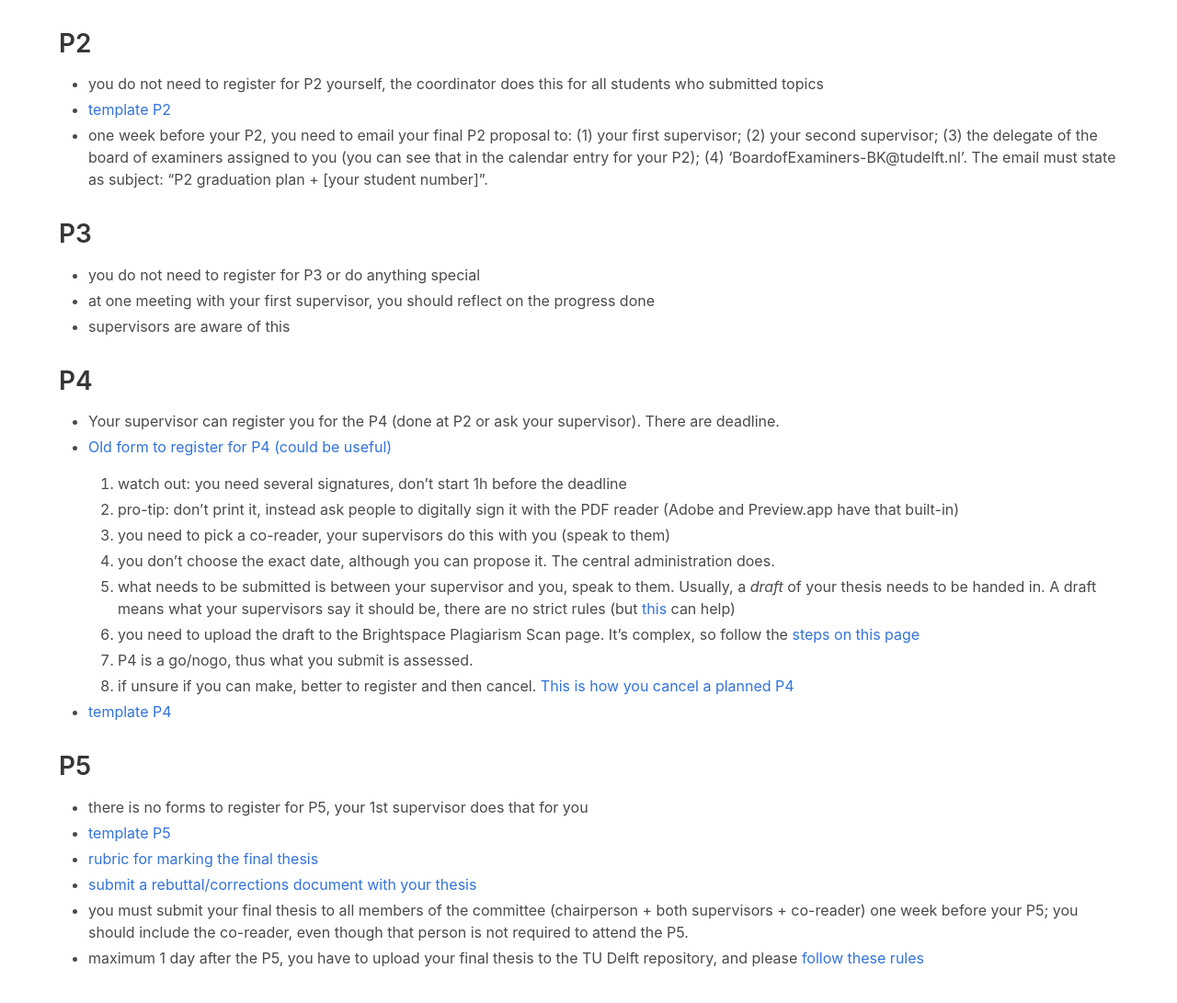
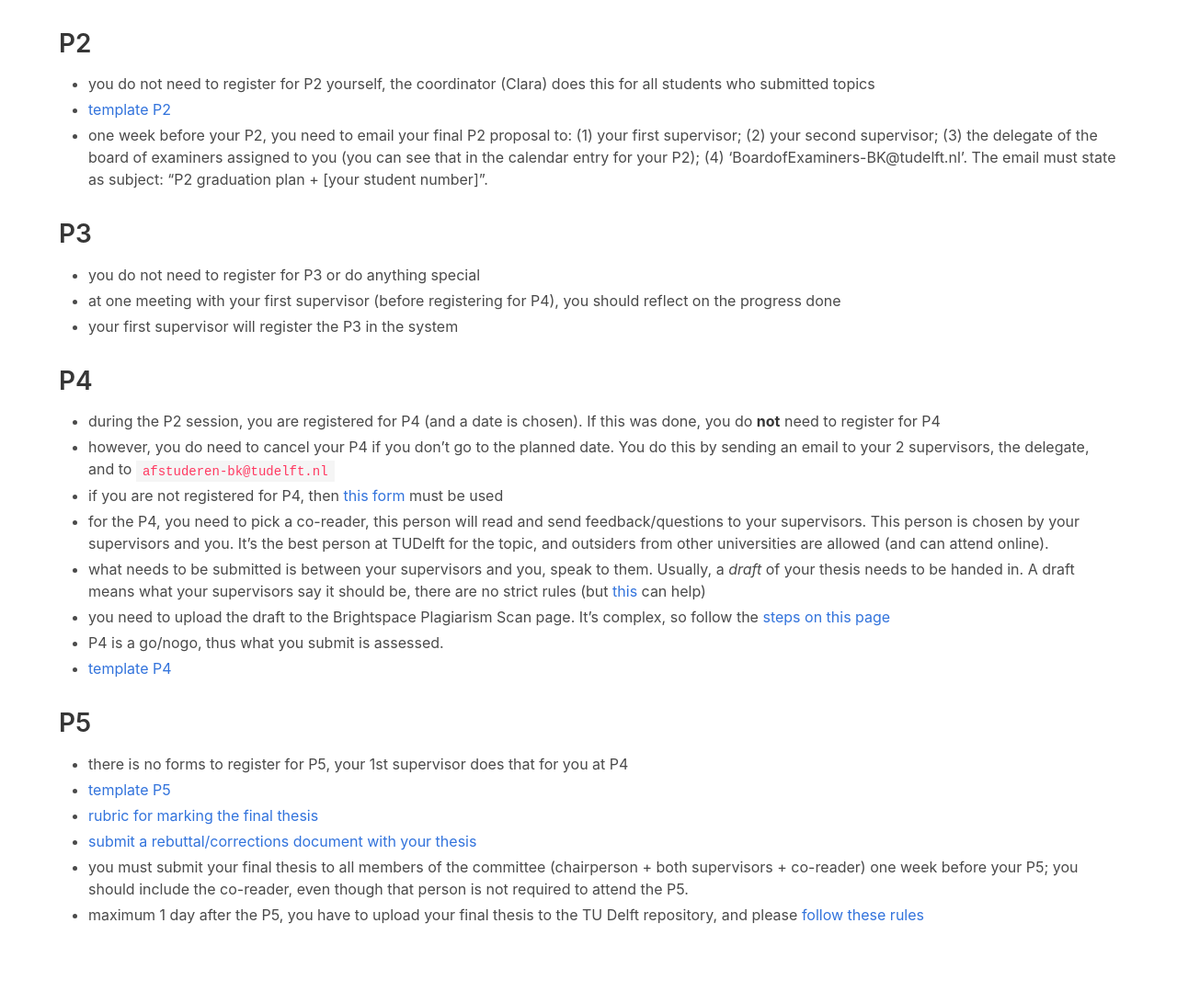
Before and after one commit to tudelft3d/geo2020, a Jekyll site: the page built from rules/index.md, in a window 1280 px wide and 1400 px high, scrolled down 1099 px. Shown: the part 298-1389 px from the top of the window at 92% size. Built offline with Jekyll 4.4.1, drawn with Linux system fonts in a browser that asks for light colours; nearby versions of some CDN libraries; after the commit the page ends 2452 px from its top, so only the background shows below that.

Commit message:
Improve info about P4 and P5 for students and staff

```diff
--- a/rules/index.md
+++ b/rules/index.md
@@ -34,7 +34,7 @@ Even if it takes you 2 years to complete, the rules that applied when you starte
 
 ## P2
 
-- you do not need to register for P2 yourself, the coordinator does this for all students who submitted topics
+- you do not need to register for P2 yourself, the coordinator (Clara) does this for all students who submitted topics
 - [template P2](../templates/#p2)
 - one week before your P2, you need to email your final P2 proposal to: (1) your first supervisor; (2) your second supervisor; (3) the delegate of the board of examiners assigned to you (you can see that in the calendar entry for your P2); (4)  'BoardofExaminers-BK@tudelft.nl'.
 The email must state as subject: "P2 graduation plan + [your student number]".
@@ -43,31 +43,25 @@ The email must state as subject: "P2 graduation plan + [your student number]".
 ## P3
 
 - you do not need to register for P3 or do anything special
-- at one meeting with your first supervisor, you should reflect on the progress done
-- supervisors are aware of this
+- at one meeting with your first supervisor (before registering for P4), you should reflect on the progress done
+- your first supervisor will register the P3 in the system
 
 
 ## P4
 
-
-- Your supervisor can register you for the P4 (done at P2 or ask your supervisor). There are deadline.
-- [Old form to register for P4 (could be useful)](https://www.tudelft.nl/en/student/a-be-student-portal/practical-affairs/forms)
-
-  1. watch out: you need several signatures, don't start 1h before the deadline
-  1. pro-tip: don't print it, instead ask people to digitally sign it with the PDF reader (Adobe and Preview.app have that built-in)
-  1. you need to pick a co-reader, your supervisors do this with you (speak to them)
-  1. you don't choose the exact date, although you can propose it. The central administration does.
-  1. what needs to be submitted is between your supervisor and you, speak to them. Usually, a *draft* of your thesis needs to be handed in. A draft means what your supervisors say it should be, there are no strict rules (but [this](https://3d.bk.tudelft.nl/courses/geo2020/faq/#what-is-a-complete-draft-at-p4) can help)
-  1. you need to upload the draft to the Brightspace Plagiarism Scan page. It's complex, so follow the [steps on this page](../plagiarism)
-  1. P4 is a go/nogo, thus what you submit is assessed.
-  1. if unsure if you can make, better to register and then cancel. [This is how you cancel a planned P4](../faq/#withdrawing-from-p4)
-
+- during the P2 session, you are registered for P4 (and a date is chosen). If this was done, you do **not** need to register for P4
+- however, you do need to cancel your P4 if you don't go to the planned date. You do this by sending an email to your 2 supervisors, the delegate, and to `afstuderen-bk@tudelft.nl`
+- if you are not registered for P4, then [this form](https://www.tudelft.nl/en/student/a-be-student-portal/practical-affairs/forms) must be used
+- for the P4, you need to pick a co-reader, this person will read and send feedback/questions to your supervisors. This person is chosen by your supervisors and you. It's the best person at TUDelft for the topic, and outsiders from other universities are allowed (and can attend online).
+- what needs to be submitted is between your supervisors and you, speak to them. Usually, a *draft* of your thesis needs to be handed in. A draft means what your supervisors say it should be, there are no strict rules (but [this](https://3d.bk.tudelft.nl/courses/geo2020/faq/#what-is-a-complete-draft-at-p4) can help)
+- you need to upload the draft to the Brightspace Plagiarism Scan page. It's complex, so follow the [steps on this page](../plagiarism)
+- P4 is a go/nogo, thus what you submit is assessed.
 - [template P4](../templates/#p4p5)
 
 
 ## P5
 
-- there is no forms to register for P5, your 1st supervisor does that for you
+- there is no forms to register for P5, your 1st supervisor does that for you at P4
 - [template P5](../templates/#p4p5)
 - [rubric for marking the final thesis](../rubric/)
 - [submit a rebuttal/corrections document with your thesis](https://3d.bk.tudelft.nl/courses/geo2020/tips/#with-the-p5-thesis-submit-a-rebuttalcorrections-document)
```
Also changed, not shown: supervisors/index.md (+1 -1 lines).
